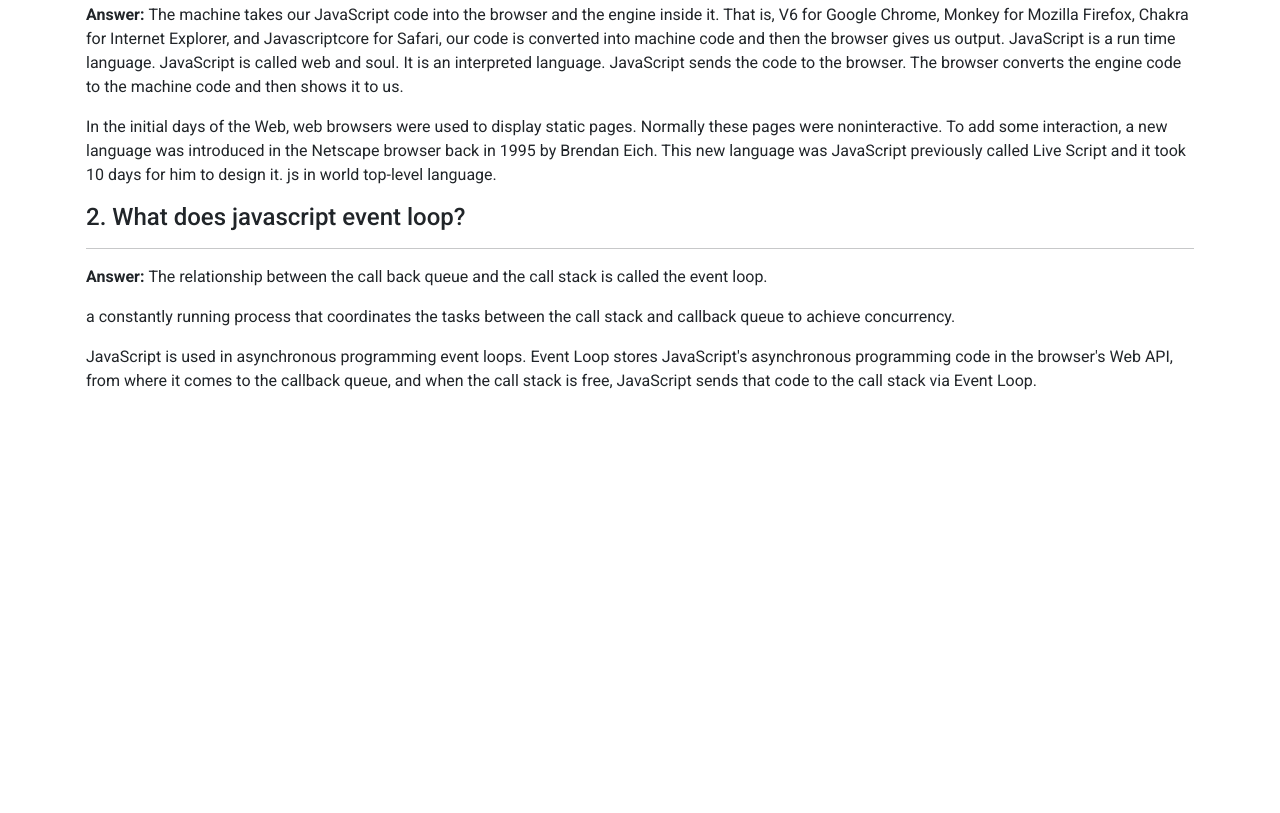
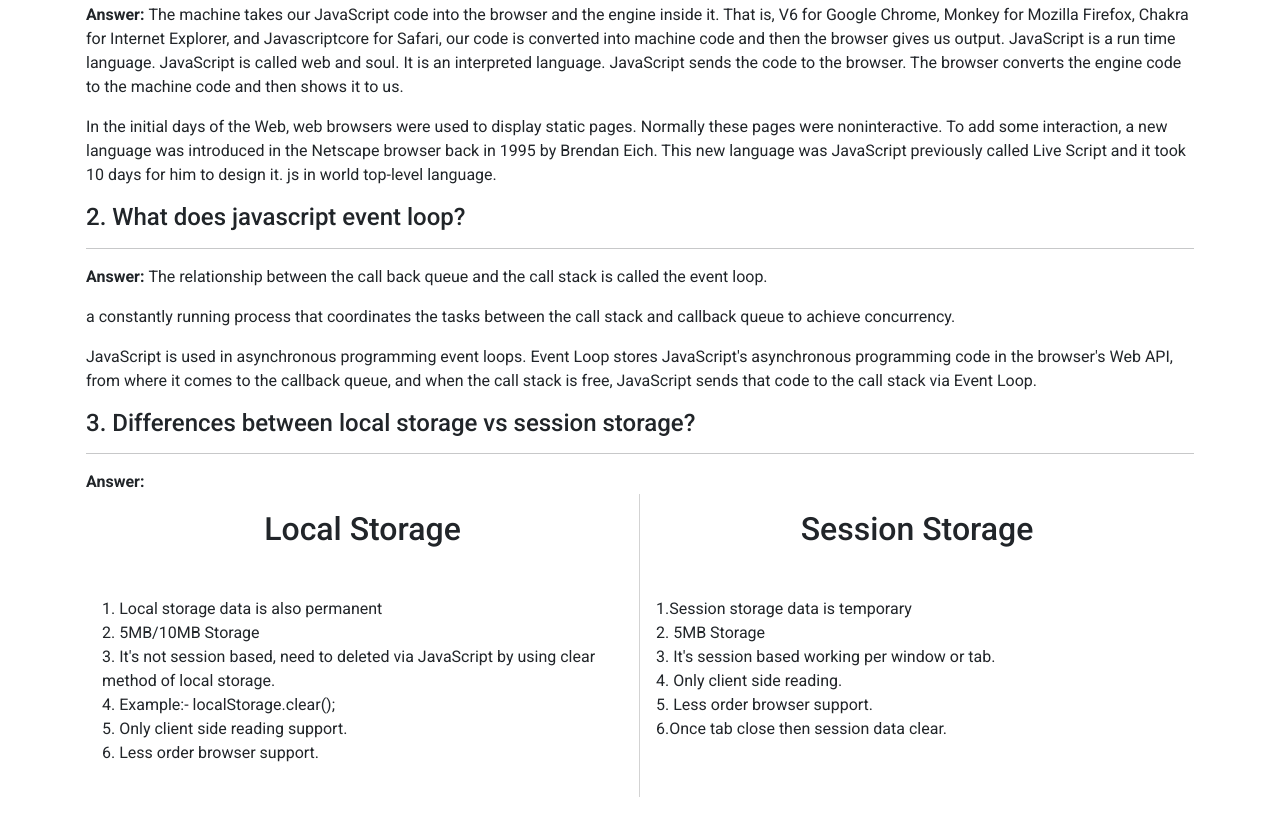
Before and after one commit to Tanvir-Alam625/insta-shohor, a plain HTML site: page index.html in a window 1280 px wide. Shown: the part 1727-2540 px from the top of the page. Before the commit the page ends 2152 px from the top, so only its background shows below. Drawn offline with nearby package versions, Linux system fonts and the light colour scheme.

Commit message:
third question done

```diff
--- a/css/style.css
+++ b/css/style.css
@@ -1,4 +1,4 @@
-@import url('https://fonts.googleapis.com/css2?family=Roboto:wght@300;400;500;700&display=swap');
+@import url("https://fonts.googleapis.com/css2?family=Roboto:wght@300;400;500;700&display=swap");
 
 /* CSS Reset */
 *,
@@ -14,7 +14,7 @@ button,
 input,
 select,
 textarea {
-  font-family: 'Roboto', sans-serif;
+  font-family: "Roboto", sans-serif;
 }
 
 /* Vars */
@@ -44,7 +44,7 @@ img {
   max-width: 100%;
 }
 
-#posts{
+#posts {
   display: grid;
   gap: 10px;
   grid-template-columns: repeat(3, 1fr);
@@ -62,7 +62,6 @@ img {
   overflow: hidden;
   border: 1px solid var(--border);
   text-align: left;
-
 }
 
 .post__header {
@@ -86,7 +85,7 @@ img {
   position: relative;
 }
 .post__avatar::after {
-  content: '';
+  content: "";
   position: absolute;
   top: 0;
   bottom: 0;
@@ -200,7 +199,7 @@ img {
   position: relative;
 }
 .post__likes-avatar::after {
-  content: '';
+  content: "";
   position: absolute;
   top: 0;
   bottom: 0;
@@ -233,23 +232,24 @@ img {
   text-transform: uppercase;
   text-align: right;
 }
-.post__content{
+.post__content {
   margin: 10px 0;
   color: gray;
 }
 
-#liked{
+#liked {
   display: none;
 }
-#reported{
+#reported {
   display: none;
 }
-
+.local {
+  border-right: 1px solid lightgray;
+}
 @media only screen and (max-width: 992px) {
   #posts {
     grid-template-columns: repeat(2, 1fr);
   }
-
 }
 @media only screen and (max-width: 576px) {
   #posts {
--- a/index.html
+++ b/index.html
@@ -131,6 +131,46 @@
                     stack via Event Loop.
                 </p>
             </div>
+            <!-- third question  -->
+            <div id="second my-3">
+                <h4>
+                   3. Differences between local storage vs session storage?
+                </h4>
+                <hr>
+                <!-- Answer -->
+                <b>
+                    Answer:
+                </b>
+                <div class="answer d-flex w-100">
+                    <div class="local w-50 p-3">
+                        <h2 class="text-center mb-5">
+                            Local Storage
+                        </h2>
+                        <p>
+                            1. Local storage data is also permanent <br>
+                            2. 5MB/10MB Storage <br>
+                            3. It's not session based, need to deleted via JavaScript by using clear method of local storage. <br>
+                            4. Example:- localStorage.clear(); <br>
+                            5. Only client side reading support. <br>
+                            6. Less order browser support.
+                        </p>
+                    </div>
+                    <div class="session w-50 p-3 ">
+                        <h2 class="text-center  mb-5">
+                            Session Storage
+                        </h2>
+                        <p>
+                            1.Session storage data is temporary <br>
+                            2. 5MB Storage <br>
+                            3. It's session based working per window or tab. <br>
+                            4. Only client side reading. <br>
+                            5. Less order browser support. <br>
+                            6.Once tab close then session data clear.
+                        </p>
+                    </div>
+
+                </div>
+            </div>
 
         </section>
         <footer></footer>
```
